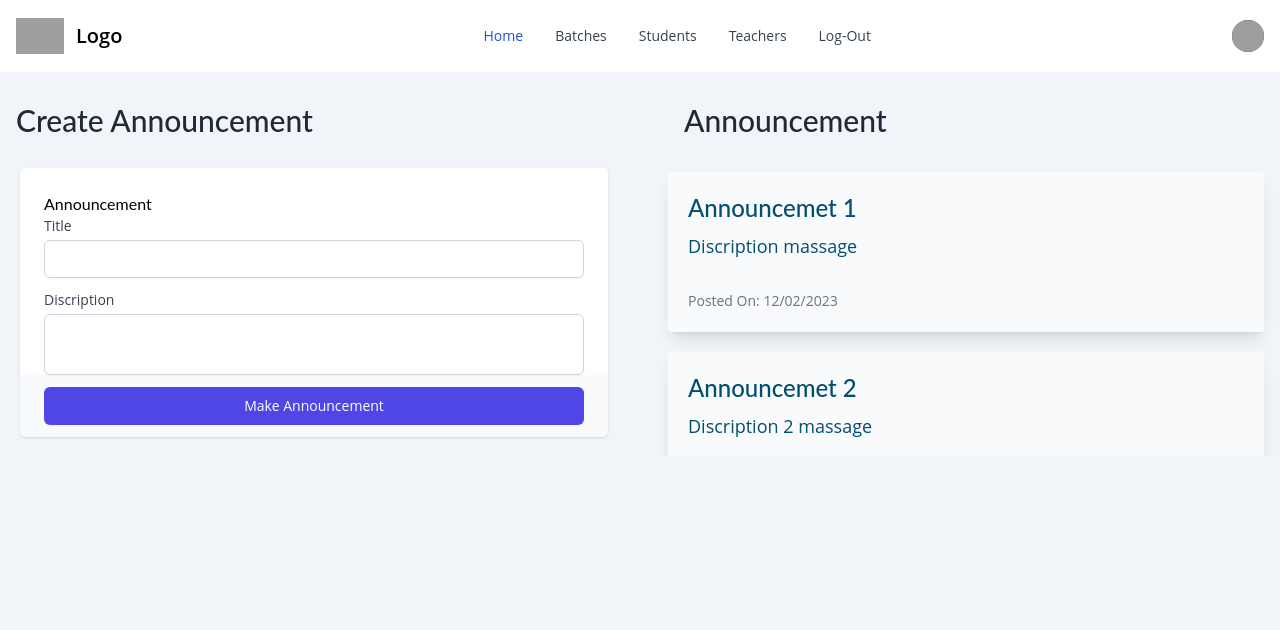
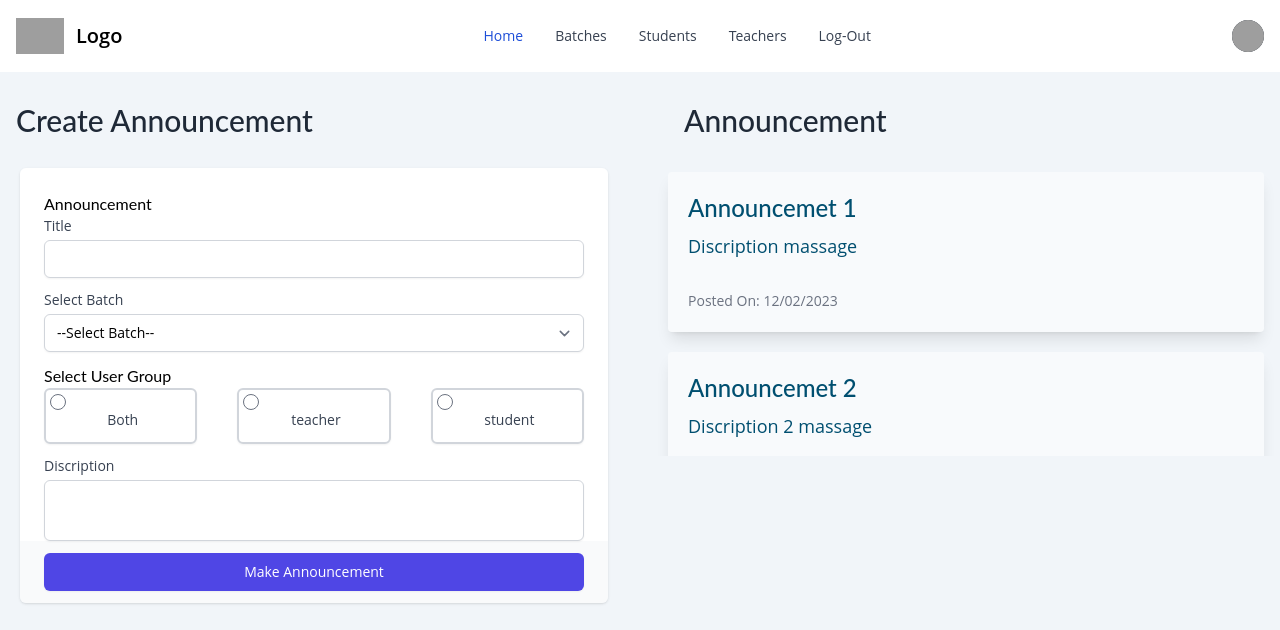
Before and after one commit to fakhruddin-vsbizz/qel-arabic-moallema, a Next.js app: page /admin/announcement in a window 1280 px wide. Shown: the top 630 px of the page. Built offline with nearby package versions, Linux system fonts and the light colour scheme; grey boxes are pictures that could not be loaded.

Commit message:
Add User option in Announcemet and fix the UI issue in batch form

```diff
--- a/components/Announcement/CreateAnnouncement.js
+++ b/components/Announcement/CreateAnnouncement.js
@@ -32,6 +32,98 @@ const CreateAnnouncement = () => {
                           required
                           className="block w-full mt-1 border-gray-300 rounded-md shadow-sm focus:border-indigo-500 focus:ring-indigo-500 sm:text-sm"
                         />
+                      </div>
+                      <div className="col-span-4">
+                      <label
+                            htmlFor="Type"
+                            className="block text-sm font-medium text-gray-700"
+                          >
+                            Select Batch
+                          </label>
+
+                          <select
+                            // ref={teacherNameRef}
+                            required
+                            className="block w-full px-3 py-2 mt-1 bg-white border border-gray-300 rounded-md shadow-sm focus:border-indigo-500 focus:outline-none focus:ring-indigo-500 sm:text-sm"
+                          >
+                            {/* {options.map((option) => ( */}
+                              <option
+                              // key={option.id}
+                              // value={option.email}
+                              >
+                              {/* {option.name} */}
+                              --Select Batch--
+                              </option>
+                              <option>
+                              All
+                              </option>
+                              <option>
+                              Batch 1
+                              </option>
+                              <option>
+                              Batch 2
+                              </option>
+                            {/* ))} */}
+                          </select>
+                      </div>
+                      <div className="col-span-4">
+                      <h1>Select User Group</h1>
+                      <div className="grid grid-cols-3 gap-5 lg:gap-10">
+                        {/* {days.map((day) => ( */}
+
+                          <div className="col-span-2 pb-3 pl-1 border-2 border-gray-300 rounded-md shadow-sm appearance-none cursor-pointer sm:col-span-1">
+                            <input
+                              type="radio"
+                              value="all"
+                              id='all'
+                              name='user'
+                              // onChange={handleChange}
+                              // checked={selectedDays.includes(day)}
+                              className="block mt-1 border-solid rounded-full appearance-none day-card focus:outline-none after:border-none focus:border-none sm:text-sm"
+                            />
+                            <label
+                              htmlFor="all"
+                              className="block text-sm font-medium text-center text-gray-700 cursor-pointer"
+                            >
+                              Both
+                            </label>
+                          </div>
+                          <div className="col-span-2 pb-3 pl-1 border-2 border-gray-300 rounded-md shadow-sm appearance-none cursor-pointer sm:col-span-1">
+                            <input
+                              type="radio"
+                              value="teacher"
+                              id='teacher'
+                              name='user'
+                              // onChange={handleChange}
+                              // checked={selectedDays.includes(day)}
+                              className="block mt-1 border-solid rounded-full appearance-none day-card focus:outline-none after:border-none focus:border-none sm:text-sm"
+                            />
+                            <label
+                              htmlFor="teacher"
+                              className="block text-sm font-medium text-center text-gray-700 cursor-pointer"
+                            >
+                              teacher
+                            </label>
+                          </div>
+                          <div className="col-span-2 pb-3 pl-1 border-2 border-gray-300 rounded-md shadow-sm appearance-none cursor-pointer sm:col-span-1">
+                            <input
+                              type="radio"
+                              value="student"
+                              id='student'
+                              name='user'
+                              // onChange={handleChange}
+                              // checked={selectedDays.includes(day)}
+                              className="block mt-1 border-solid rounded-full appearance-none day-card focus:outline-none after:border-none focus:border-none sm:text-sm"
+                            />
+                            <label
+                              htmlFor="student"
+                              className="block text-sm font-medium text-center text-gray-700 cursor-pointer"
+                            >
+                              student
+                            </label>
+                          </div>
+                        {/* ))} */}
+                      </div>
                       </div>
                       <div className="col-span-4">
                         <label
--- a/components/batches/CreateNewBatch.js
+++ b/components/batches/CreateNewBatch.js
@@ -198,13 +198,15 @@ const CreateNewBatch = () => {
                           <div className="col-span-2 pb-3 pl-1 border-2 border-gray-300 rounded-md shadow-sm appearance-none cursor-pointer sm:col-span-1">
                             <input
                               type="checkbox"
+                              id={day}
                               value={day}
+                              name={day}
                               onChange={handleChange}
                               checked={selectedDays.includes(day)}
                               className="block mt-1 border-solid rounded-full appearance-none day-card focus:outline-none after:border-none focus:border-none sm:text-sm"
                             />
                             <label
-                              htmlFor="mon"
+                              htmlFor={day}
                               className="block text-sm font-medium text-center text-gray-700 cursor-pointer"
                             >
                               {day}
```
